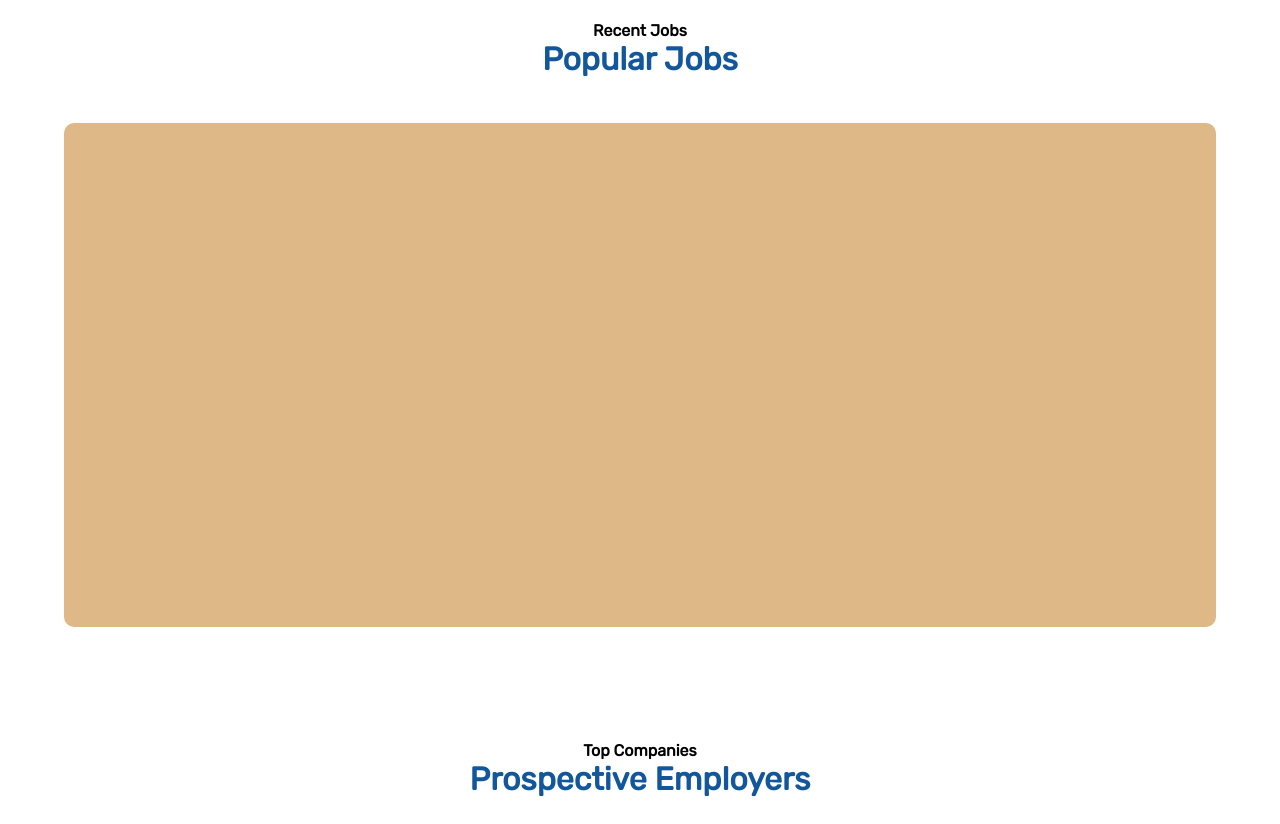
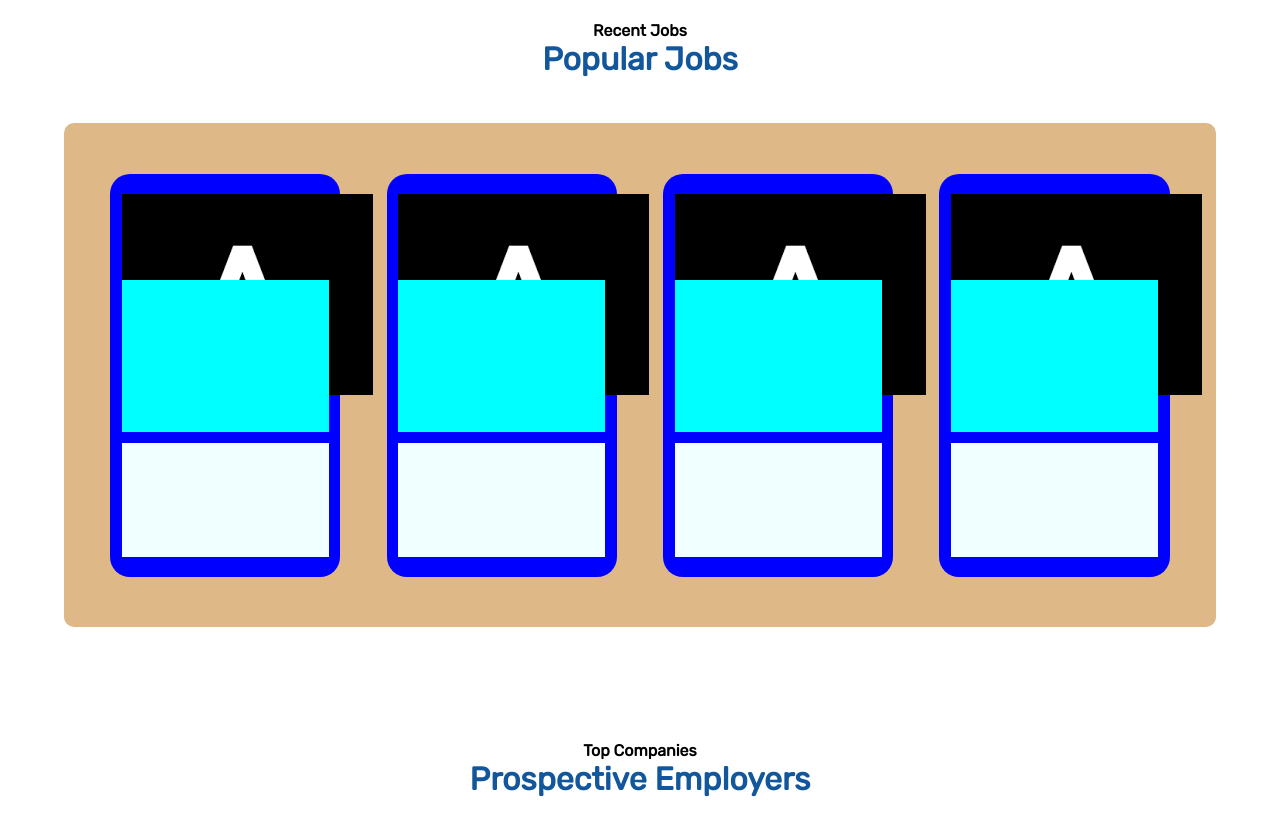
Before and after one commit to rushar645/Job-Recruitment-Portal-Source-Code-, a React (Create React App) app in the folder frontend/: page / in a window 1280 px wide. Shown: the part 640-1464 px from the top of the page. Built offline with nearby package versions, Linux system fonts and the light colour scheme; no server answers.

Commit message:
commit dated 20april23

```diff
--- a/frontend/package.json
+++ b/frontend/package.json
@@ -15,7 +15,7 @@
     "react": "^18.2.0",
     "react-dom": "^18.2.0",
     "react-icons": "^4.8.0",
-    "react-scripts": "5.0.1",
+    "react-scripts": "^5.0.1",
     "react-select": "^5.7.0",
     "styled-components": "^5.3.8",
     "web-vitals": "^2.1.4"
--- /dev/null
+++ b/frontend/src/components/jobCards/smallJobCard.css
@@ -0,0 +1,43 @@
+.smallJobCardMainContainer{
+    height: 80%;
+    width: 20%;
+    display: flex;
+    flex-direction: column;
+    justify-content: space-evenly;
+    background-color: blue;
+    border: none;
+    border-radius: 20px;
+    padding: 1%;
+}
+
+.smallJobCardHeaders{
+    height: 20%;
+    width: 100%;
+    background-color: aliceblue;
+    margin-bottom: 1%;
+    display: flex;
+    flex-direction: row;
+}
+
+.imageHeader{
+    height: 100%;
+    width: 30%;
+}
+
+.titleHeader{
+    height: 100%;
+    width: 70%;
+}
+
+.smallJobCardAttributes{
+    height: 40%;
+    width: 100%;
+    background-color: aqua;
+    margin-bottom: 1%;
+}
+
+.smallJobCardDetails{
+    height: 30%;
+    width: 100%;
+    background-color: azure;
+}
--- /dev/null
+++ b/frontend/src/components/jobCards/smallJobCard.js
@@ -0,0 +1,17 @@
+import "./smallJobCard.css";
+
+const SmallJobCard=(props)=>{
+    console.log(props.jobData);
+    return(
+        <div className="smallJobCardMainContainer">
+            <div className="smallJobCardHeaders">
+                <div className="imageHeader"><img src={props.jobData.companyLogo} alt={props.jobData.companyName}/></div>
+                <div className="titleHeader"></div>
+            </div>
+            <div className="smallJobCardAttributes"></div>
+            <div className="smallJobCardDetails"></div>
+        </div>
+    )
+}
+
+export default SmallJobCard;
--- a/frontend/src/templates/home.css
+++ b/frontend/src/templates/home.css
@@ -108,6 +108,10 @@
     background-color: burlywood;
     border: none;
     border-radius: 10px;
+    display: flex;
+    flex-direction: row;
+    justify-content: space-evenly;
+    align-items: center;
 }
 
 .blogRecommendationSection{
--- a/frontend/src/templates/home.js
+++ b/frontend/src/templates/home.js
@@ -2,6 +2,7 @@ import "./home.css";
 import Select from "react-select";
 import Button from "@mui/material/Button";
 import Footer from "./../partials/footer";
+import SmallJobCard from "./../components/jobCards/smallJobCard";
 import DummyLogo from "./../static/images/dummyLogo.png";
 import { useEffect, useState } from "react";
 import axios from 'axios';
@@ -36,7 +37,6 @@ const selectMenuSx={
       }
 };
 
-
 // const blogData = {
 //     title: "this is a title",
 //     content: `A wise Instagram bio once said, “The happiness of your life depends on the quality of your thoughts.” Well, sometimes you can find a little extra happiness when you dress those thoughts up with a cool font.
@@ -50,17 +50,26 @@ const selectMenuSx={
 //     With a font generator, doom scrollers will stop in their tracks simply because what you’ve written looks different and interesting—bonus points if it’s also worth reading.`
 // }
 
+const jobData = [{
+    companyName: "CareerMeet Inc.",
+    companyLogo: require("./../static/images/sampleLogo.png"),
+    jobTitle: "DEVELOPER",
+    jobType: "Full Time",
+    category: "Web Technology",
+    jobDescription: "Lorem ipsum dolor sit amet, consectetur adipiscing elit, sed do eiusmod tempor incididunt ut labore et dolore magna aliqua. Ut enim ad minim veniam, quis nostrud exercitation ullamco laboris nisi ut aliquip ex ea commodo consequat. Duis aute irure dolor in reprehenderit in voluptate velit esse cillum dolore eu fugiat nulla pariatur. Excepteur sint occaecat cupidatat non proident, sunt in culpa qui officia deserunt mollit anim id est laborum.",
+    experience: "5",
+    expectedSalary: "10"
+}]
 
 function Home() {
     const [val, setVal] = useState('');
-    const fetxhData = async () => {
-        var { data } = await axios.get('htt]s://127.0.0.1:5000/');
+    const fetchData = async () => {
+        var { data } = await axios.get('http://127.0.0.1:5000/');
         setVal(data);
     }
     console.log(val);
-
     useEffect(() => {
-        fetxhData();
+        fetchData();
     }, []);
 
     return (
@@ -92,7 +101,10 @@ function Home() {
                         </h1>
                     </div>
                     <div className="jobCardsContainer">
-
+                        <SmallJobCard jobData={jobData[0]}/>
+                        <SmallJobCard jobData={jobData[0]}/>
+                        <SmallJobCard jobData={jobData[0]}/>
+                        <SmallJobCard jobData={jobData[0]}/>
                     </div>
                 </div>
                 <div className="companyRecommendationSection">
```
Also changed, not shown: 1 other file (tests, documents, lock files or other folders).
